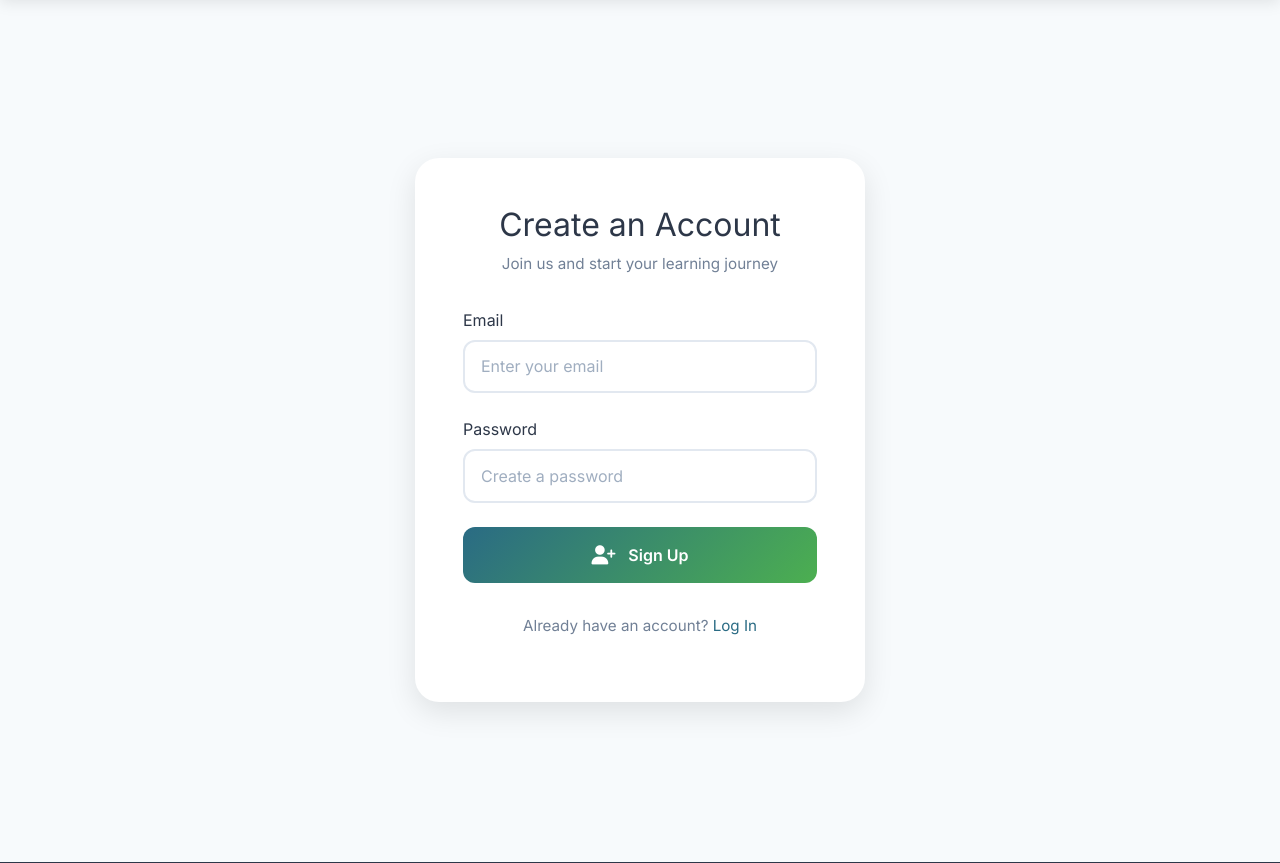
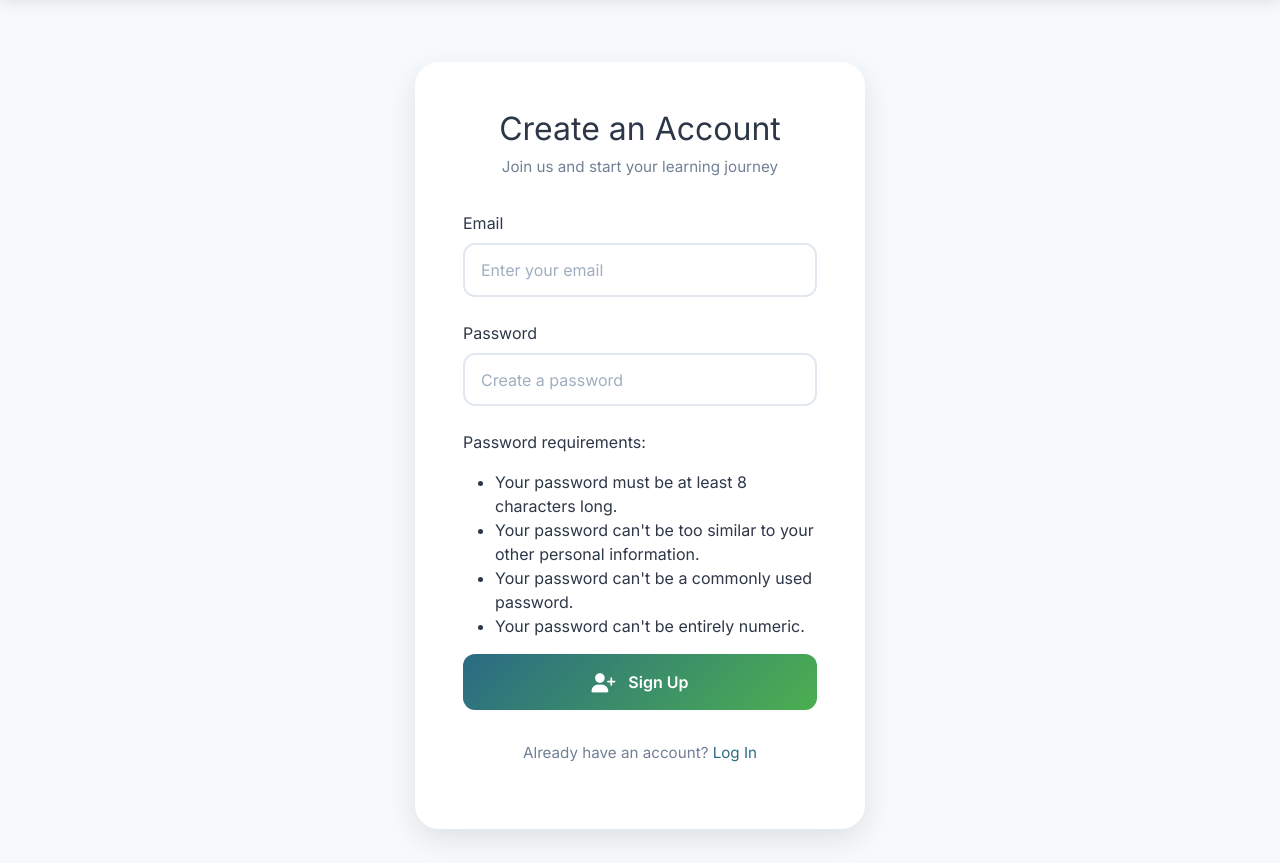
Before and after one commit to raihanfauzan962/yapping, a Django app: page /accounts/signup/ in a window 1280 px wide. Shown: the part 62-925 px from the top of the page. Run offline with Django 4.2, Linux system fonts and the light colour scheme; parts of the project's set-up code (start-up, migrations or seed data) failed here and were passed over.

Commit message:
add: login and signup error message

```diff
--- a/templates/account/signup.html
+++ b/templates/account/signup.html
@@ -13,14 +13,51 @@
 
         <form method="post" class="auth-form">
             {% csrf_token %}
+
+            <!-- Error Messages -->
+            {% if form.errors %}
+                <div class="error-messages">
+                    <ul>
+                        {% for field in form %}
+                            {% for error in field.errors %}
+                                <li>{{ error }}</li>
+                            {% endfor %}
+                        {% endfor %}
+                        {% for error in form.non_field_errors %}
+                            <li>{{ error }}</li>
+                        {% endfor %}
+                    </ul>
+                </div>
+            {% endif %}
+
             <div class="form-group">
                 <label for="id_email">Email</label>
-                <input type="email" name="email" id="id_email" class="form-control" placeholder="Enter your email" required>
+                <input type="email" name="email" id="id_email" class="form-control" placeholder="Enter your email" required
+                       value="{{ form.email.value|default_if_none:'' }}">
+                {% if form.email.errors %}
+                    <small class="error">{{ form.email.errors.as_text }}</small>
+                {% endif %}
             </div>
+
             <div class="form-group">
                 <label for="id_password1">Password</label>
                 <input type="password" name="password1" id="id_password1" class="form-control" placeholder="Create a password" required>
+                {% if form.password1.errors %}
+                    <small class="error">{{ form.password1.errors.as_text }}</small>
+                {% endif %}
             </div>
+
+            <!-- Password Validation Rules -->
+            <div class="password-rules" style="text-align: left;">
+                <p>Password requirements:</p>
+                <ul>
+                    <li>Your password must be at least 8 characters long.</li>
+                    <li>Your password can't be too similar to your other personal information.</li>
+                    <li>Your password can't be a commonly used password.</li>
+                    <li>Your password can't be entirely numeric.</li>
+                </ul>
+            </div>
+
             <button class="auth-btn" type="submit">
                 <i class="fas fa-user-plus"></i>
                 Sign Up
```
Also changed, not shown: templates/account/login.html (+26 -2 lines).
